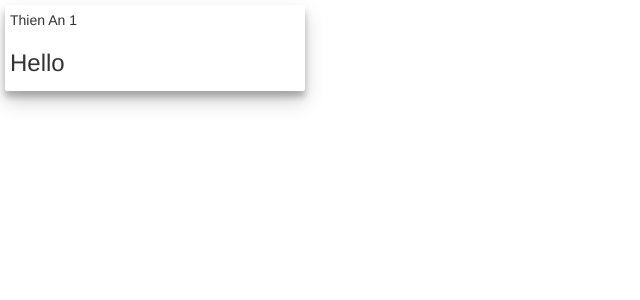
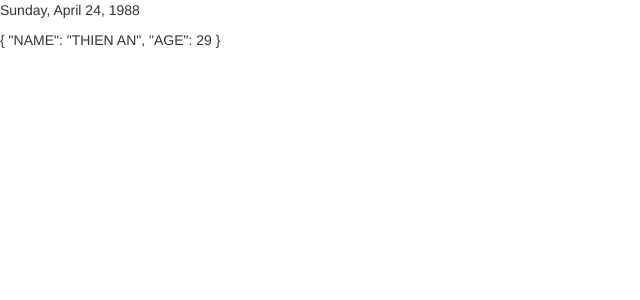
Before and after one commit to an244/Angular4-study, an Angular app: page / in a window 1280 px wide. Shown: the top 300 px of the page, without its empty margins (0-640 px from the left). Built offline with nearby package versions, Linux system fonts and the light colour scheme.

Commit message:
build-in pipe

```diff
--- a/src/app/app.component.html
+++ b/src/app/app.component.html
@@ -1,6 +1,7 @@
-<app-card>
+<!-- <app-card> -->
 <!-- trong card.component.html, card-header dc setup trc nên luôn luôn header dc hiển thị trc
 mặc kệ thứ tự các tag dc viết trong app.component.html    -->
-    <h3 class="card-body">Hello</h3>
+    <!-- <h3 class="card-body">Hello</h3>
     <p class="card-header">Thien An 1</p>
-</app-card>
+</app-card> -->
+<app-learn-pipe></app-learn-pipe>
--- a/src/app/app.module.ts
+++ b/src/app/app.module.ts
@@ -15,6 +15,7 @@
 import { ParentComponent } from './parent/parent.component';
 import { ChildComponent } from './child/child.component';
 import { CardComponent } from './card/card.component';
+import { LearnPipeComponent } from './learn-pipe/learn-pipe.component';
 
 @NgModule({
   declarations: [
@@ -28,7 +29,8 @@
     ListPersonComponent,
     ParentComponent,
     ChildComponent,
-    CardComponent
+    CardComponent,
+    LearnPipeComponent
   ],
   imports: [
     BrowserModule,
--- /dev/null
+++ b/src/app/learn-pipe/learn-pipe.component.html
@@ -0,0 +1,6 @@
+<p>
+  {{ birthday | date: 'fullDate'}}
+</p>
+<p>
+    {{ person | json | uppercase}}
+  </p>
--- /dev/null
+++ b/src/app/learn-pipe/learn-pipe.component.ts
@@ -0,0 +1,16 @@
+import { Component, OnInit } from '@angular/core';
+
+@Component({
+  selector: 'app-learn-pipe',
+  templateUrl: './learn-pipe.component.html',
+  styleUrls: ['./learn-pipe.component.css']
+})
+export class LearnPipeComponent implements OnInit {
+  birthday = new Date(1988, 3, 24);
+  person = {name: 'Thien An', age: 29};
+  constructor() { }
+
+  ngOnInit() {
+  }
+
+}
```
Also changed, not shown: src/app/learn-pipe/learn-pipe.component.css (added), 1 other file (tests, documents, lock files or other folders).
